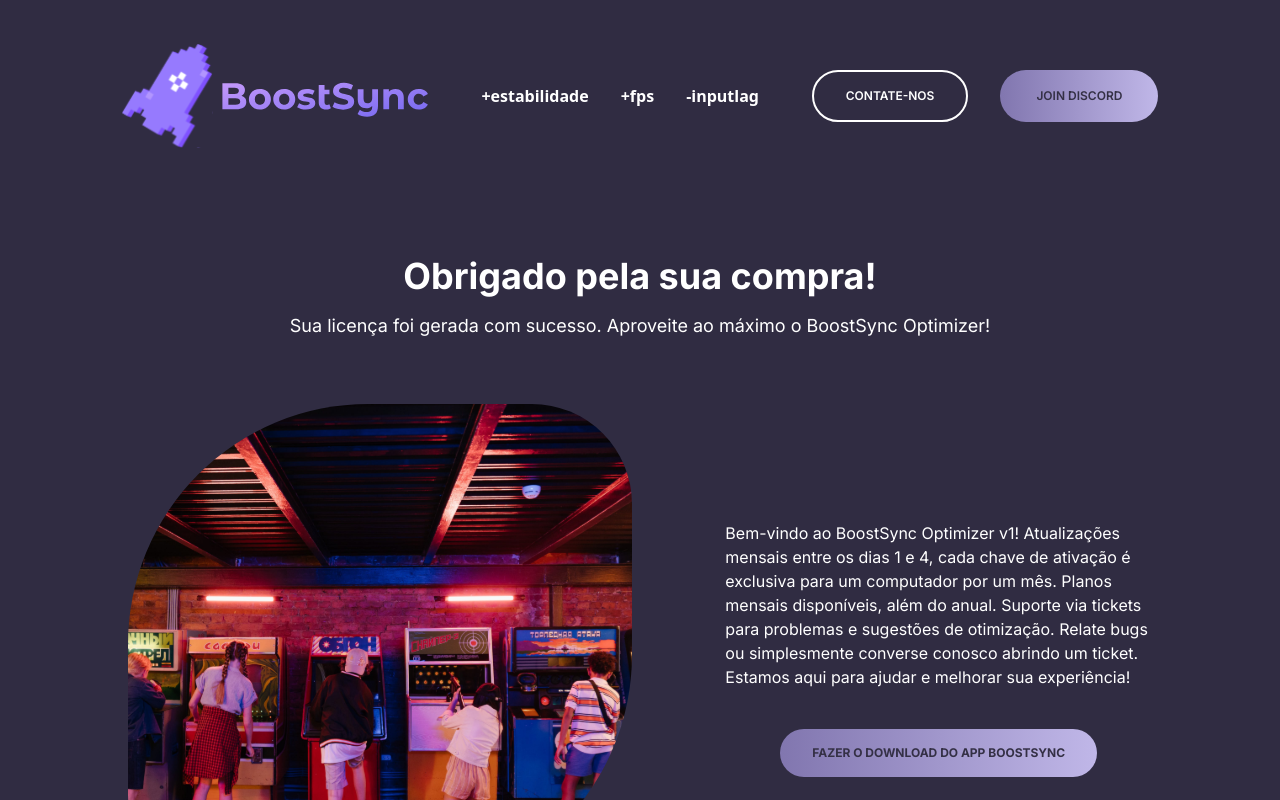
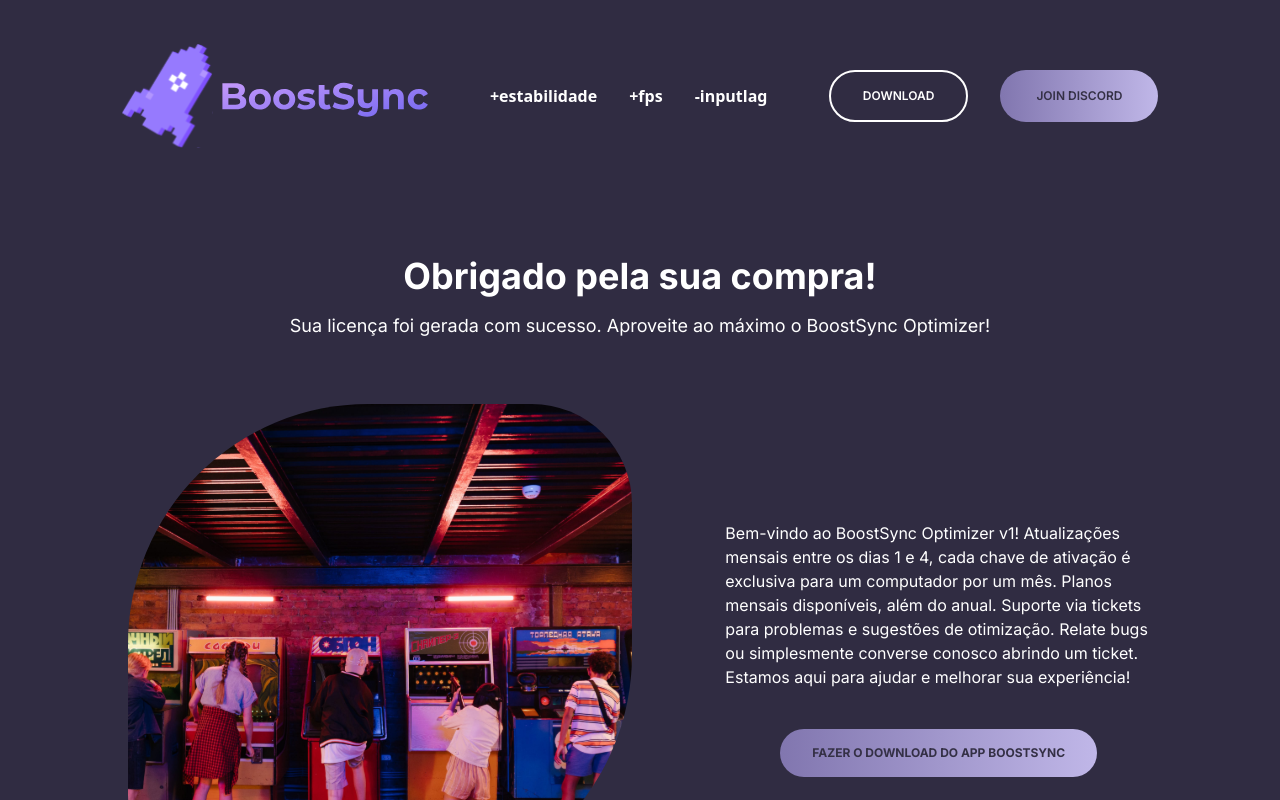
Before and after one commit to leoleoyuuki/saas-leo-tiago, a Next.js app: page /success in a window 1280 px wide. Shown: the top 800 px of the page. Built offline with nearby package versions, Linux system fonts and the light colour scheme.

Commit message:
Update download links in Success and Header components

```diff
--- a/src/app/success/page.jsx
+++ b/src/app/success/page.jsx
@@ -27,7 +27,7 @@ export default function Success() {
             Bem-vindo ao BoostSync Optimizer v1! Atualizações mensais entre os dias 1 e 4, cada chave de ativação é exclusiva para um computador por um mês. Planos mensais disponíveis, além do anual. Suporte via tickets para problemas e sugestões de otimização. Relate bugs ou simplesmente converse conosco abrindo um ticket. Estamos aqui para ajudar e melhorar sua experiência!
           </p>
           <a
-            href="/caminho/para/download/leo.txt" download
+            href="/img/1mes.svg" download
             className="btn uppercase font-bold text-[#343045] btn text-xs px-8 py-4 rounded-full m-auto"
           >
             FAZER O DOWNLOAD DO APP BOOSTSYNC
--- a/src/components/Header/Header.jsx
+++ b/src/components/Header/Header.jsx
@@ -26,12 +26,12 @@ export default function Header() {
 
         <nav className="">
           <ul className="flex justify-between ">
-            <Link
-              href="https://discord.gg/ufEvyf5d"
+            <a
+              href="/img/1mes.svg" download
               className="flex items-center px-8 py-4 mr-8 text-xs text-white uppercase border-2 border-white rounded-full font-semibold"
             >
-              CONTATE-NOS
-            </Link>
+              DOWNLOAD
+            </a>
 
             <Link
               href="https://discord.gg/ufEvyf5d"
```
